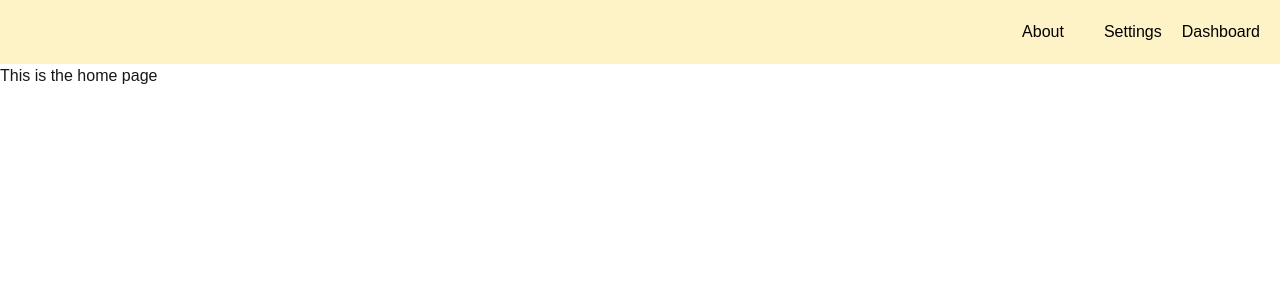
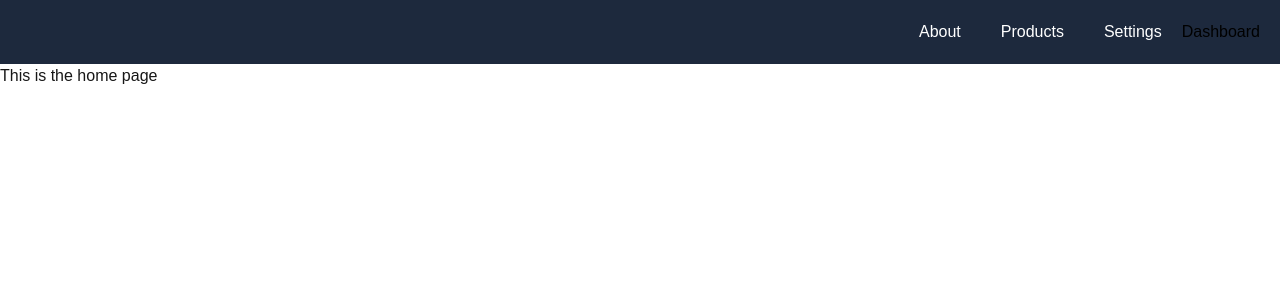
Before and after one commit to mdrieadmia/Next-JS-Practice, a Next.js app: page / in a window 1280 px wide. Shown: the top 300 px of the page. Built offline with nearby package versions, Linux system fonts and the light colour scheme.

Commit message:
Fake Database Added

```diff
--- a/src/components/Navbar.tsx
+++ b/src/components/Navbar.tsx
@@ -12,9 +12,10 @@ const Navbar = () => {
 
     return (
         <div>
-            <div className='w-full bg-amber-100 p-5 flex justify-end'>
-                <Link className='text-black px-5' href="/about"> About </Link>
-                <a className='text-black px-5' href="/setting"> Settings </a>
+            <div className='w-full bg-slate-800 p-5 flex justify-end'>
+                <Link className='text-white px-5' href="/about"> About </Link>
+                <Link className='text-white px-5' href="/products"> Products </Link>
+                <a className='text-white px-5' href="/setting"> Settings </a>
                 <button onClick={handleRouter} className='text-black'>
                     Dashboard
                 </button>
```
